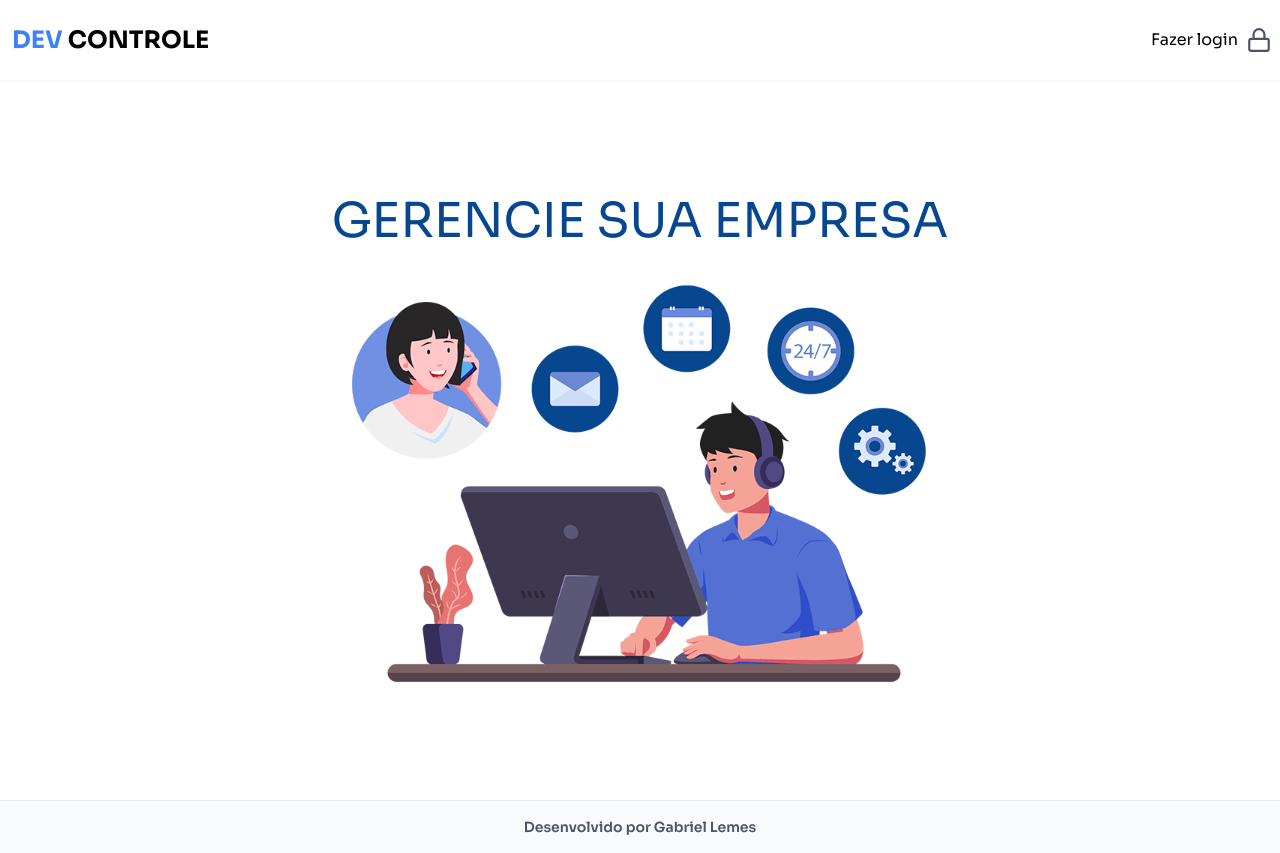
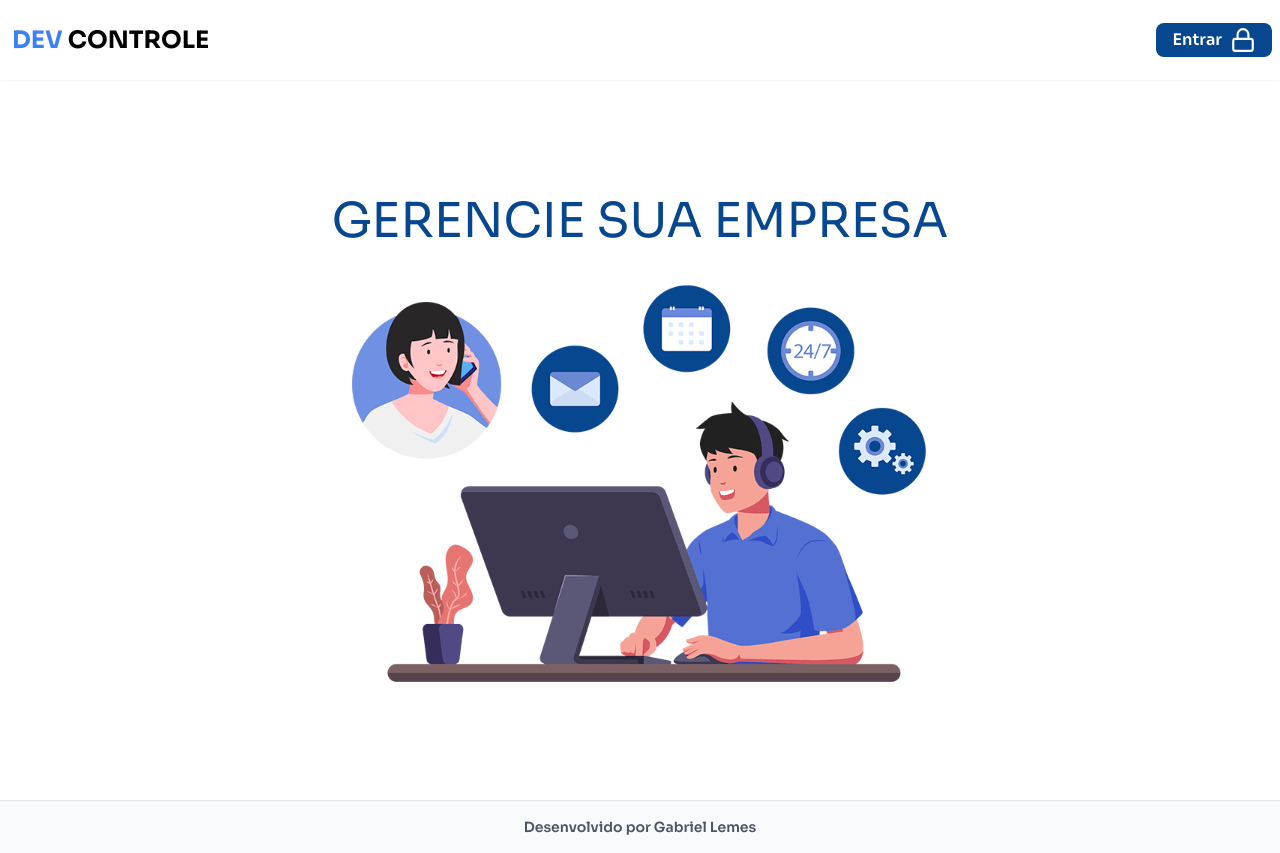
Before and after one commit to gabrielmlemes/devcontrole, a Next.js app: page / in a window 1280 px wide. Built offline with nearby package versions, Linux system fonts and the light colour scheme; no server answers.

Commit message:
style: improving styling

```diff
--- a/src/components/header/index.tsx
+++ b/src/components/header/index.tsx
@@ -48,11 +48,13 @@ const Header = () => {
         )}
 
         {status == "unauthenticated" && (
-          <div className="flex items-center gap-2">
-            <p>Fazer login</p>
-
-            <button onClick={handleSignIn}>
-              <FiLock size={26} color="#4b5563" />
+          <div className="rounded-lg bg-[#064790] px-4 py-1 text-white duration-300 hover:scale-105">
+            <button
+              onClick={handleSignIn}
+              className="flex items-center justify-center gap-2"
+            >
+              <p className="font-semibold">Entrar</p>
+              <FiLock size={26} color="#fff" />
             </button>
           </div>
         )}
```
